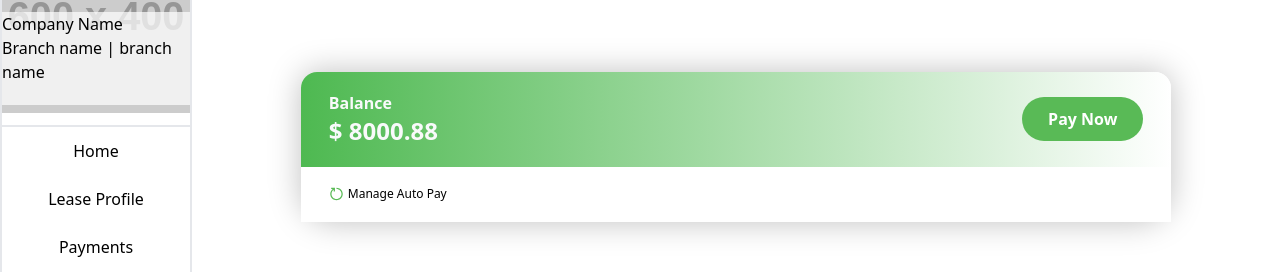
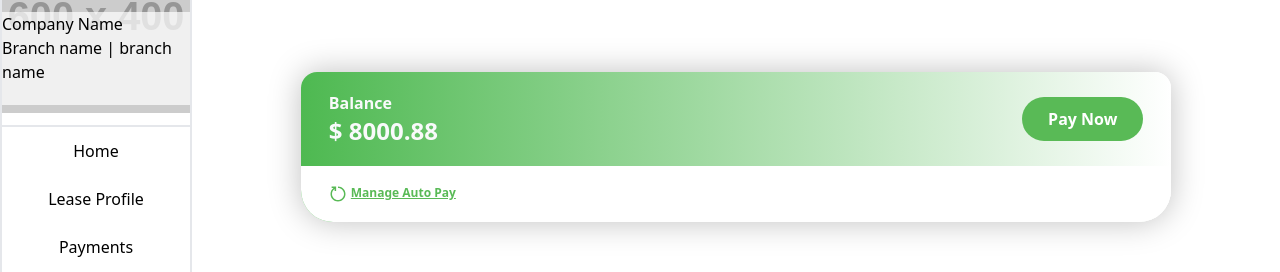
Before and after one commit to darylekarldevera/cubework-client-portal, a React (Vite) app: page /home in a window 1280 px wide. Shown: the part 124-396 px from the top of the page. Built offline with nearby package versions, Linux system fonts and the light colour scheme.

Commit message:
Refactor PaymentBalanceCard component to add overflow-hidden and update Manage Auto Pay styling

```diff
--- a/src/components/PaymentBalanceCard.tsx
+++ b/src/components/PaymentBalanceCard.tsx
@@ -3,7 +3,7 @@ import manageAutoPayIcon from '@/assets/icons/manage-auto-pay.svg';
 function PaymentBalanceCard() {
   return (
     <div
-      className="xxs:h-[20%] md:h-[20%] bg-gradient-to-r from-[#4EB951] to-[#FFFFFF] m-auto flex flex-col w-full justify-center items-start rounded-t-[2vh] rounded-b-[4vh]"
+      className="xxs:h-[20%] md:h-[20%] bg-gradient-to-r from-[#4EB951] to-[#FFFFFF] m-auto flex flex-col w-full justify-center items-start rounded-t-[2vh] rounded-b-[4vh] overflow-hidden"
       style={{ boxShadow: '0px 0px 32px 0px rgba(0, 0, 0, 0.25)' }}
     >
       <div className="flex flex-grow text-gray-50 w-full px-7 py-2 flex-row items-center">
@@ -13,10 +13,12 @@ function PaymentBalanceCard() {
         </div>
         <button className="w-[142px] h-[44px] bg-[#59BA56] font-bold text-white rounded-3xl text-sm`">Pay Now</button>
       </div>
-      <div className="bg-white flex text-xs flex-grow w-full items-center py-2 px-7">
+      <div className="bg-white text-[#59BA56] font-bold flex text-xs flex-grow w-full items-center py-2 px-7">
         <div className="flex cursor-pointer">
-          <img alt="manage_auto_pay" src={manageAutoPayIcon} width="15px" className="mr-1" />
-          <p>Manage Auto Pay</p>
+          <img alt="manage_auto_pay" src={manageAutoPayIcon} width="18px" className="mr-1" />
+          <p>
+            <u>Manage Auto Pay</u>
+          </p>
         </div>
       </div>
     </div>
```
